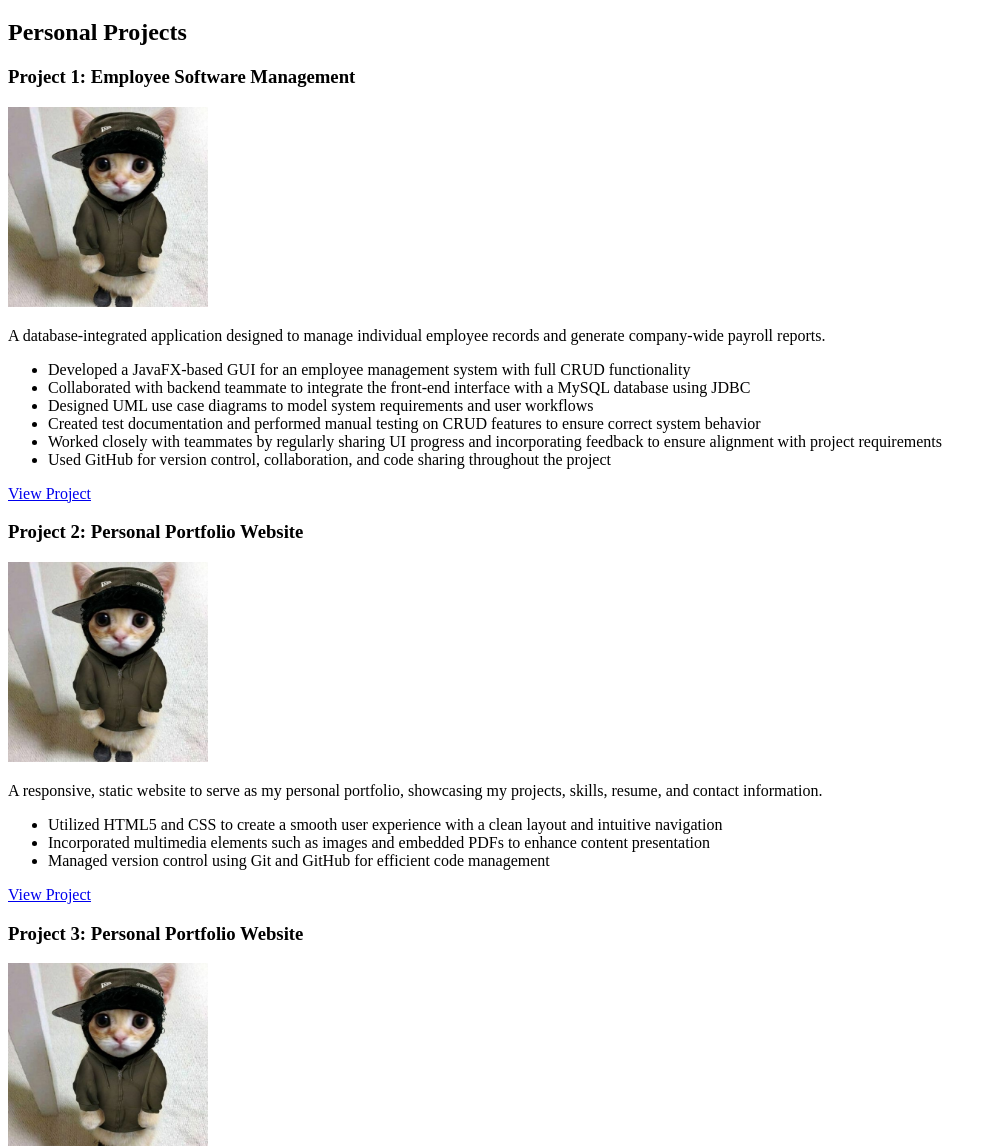
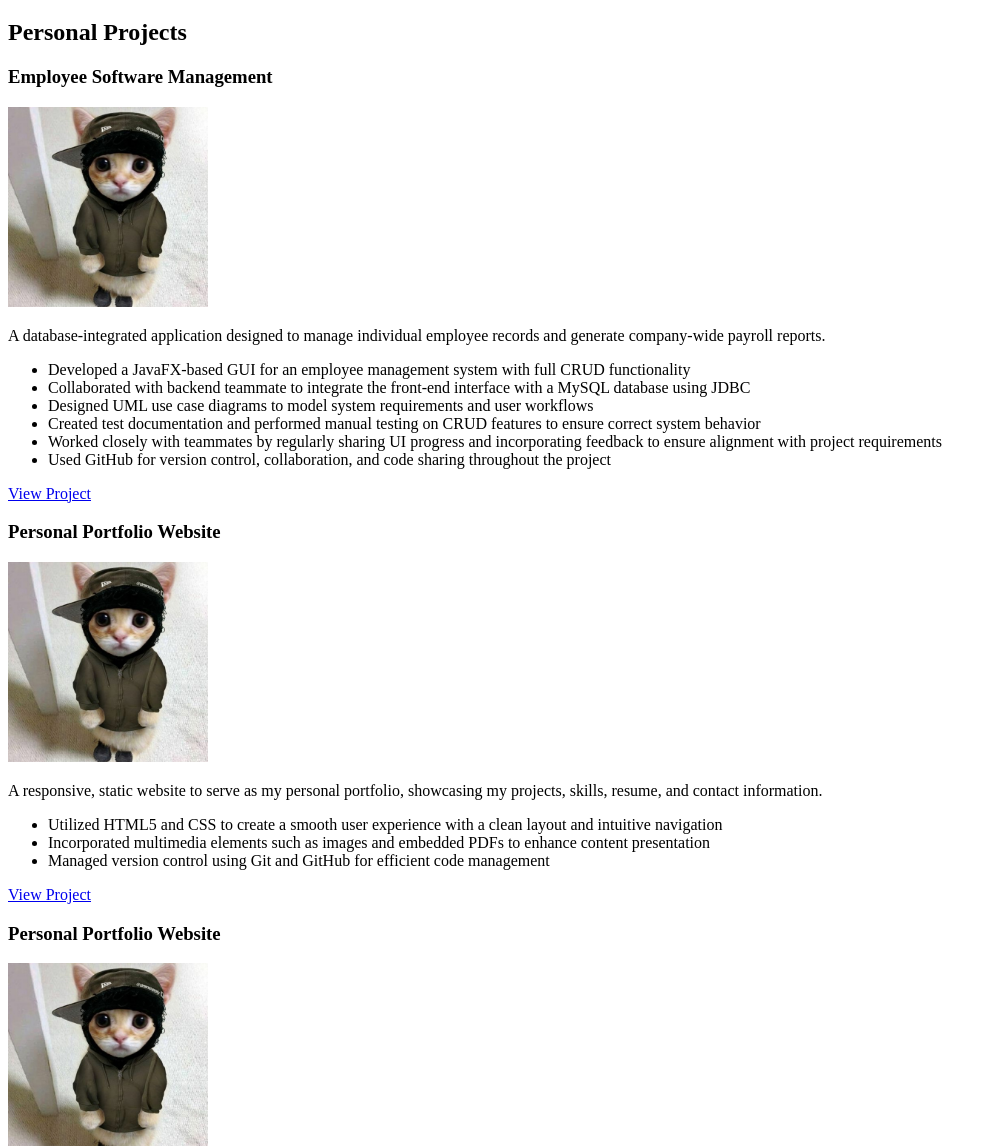
Before and after one commit to spiderberry/portfolio, a plain HTML site: page projects.html in a window 1280 px wide. Shown: the part 149-1295 px from the top of the page, without its empty margins (0-997 px from the left). Drawn offline with Linux system fonts and the light colour scheme.

Commit message:
chore: Remove 'Project X' from heading text on projects.html

```diff
--- a/projects.html
+++ b/projects.html
@@ -24,7 +24,7 @@
             <section>
                 <h2>Personal Projects</h2>
                 <article class="project-item">
-                    <h3>Project 1: Employee Software Management</h3>
+                    <h3>Employee Software Management</h3>
 
                     <a href="resources/images/yeat.jpg" target="_blank">
                         <img src ="resources/images/yeat.jpg" alt="placeholder image" height="200" width="200">
@@ -45,7 +45,7 @@
                 </article>
 
                 <article class="project-item">
-                    <h3>Project 2: Personal Portfolio Website</h3>
+                    <h3>Personal Portfolio Website</h3>
 
                     <a href="resources/images/yeat.jpg" target="_blank">
                         <img src ="resources/images/yeat.jpg" alt="placeholder image" height="200" width="200">
@@ -63,7 +63,7 @@
                 </article>
 
                 <article class="project-item">
-                    <h3>Project 3: Personal Portfolio Website</h3>
+                    <h3>Personal Portfolio Website</h3>
 
                     <a href="resources/images/yeat.jpg" target="_blank">
                         <img src ="resources/images/yeat.jpg" alt="placeholder image" height="200" width="200">
```
